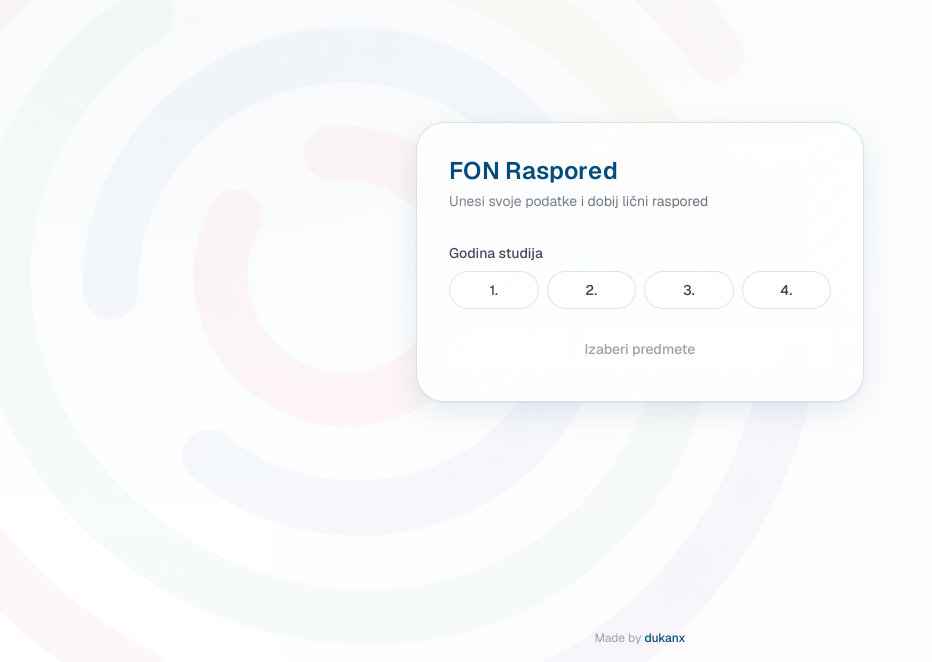
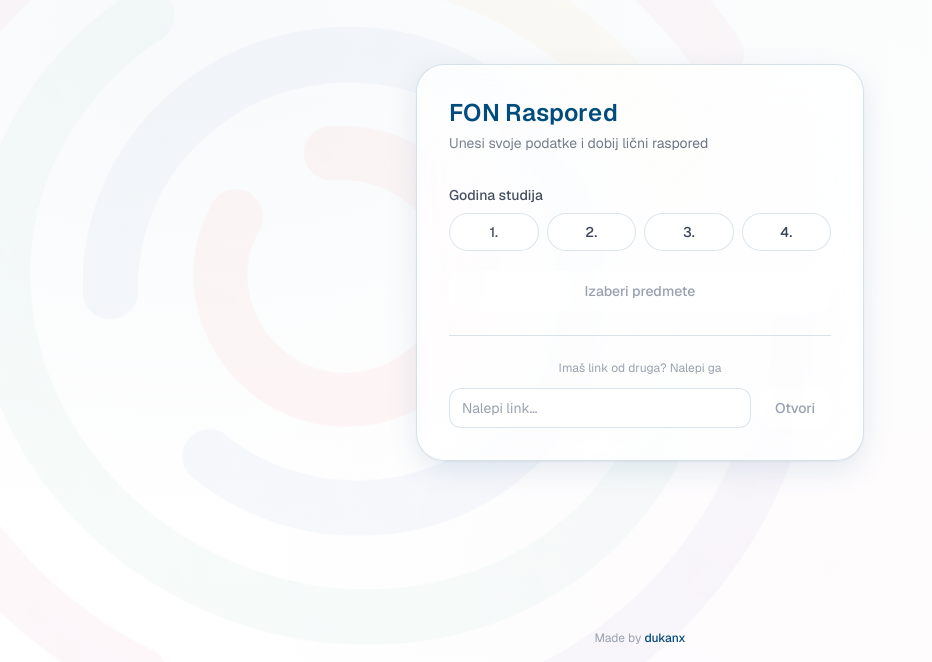
Before and after one commit to dukanx/fon-raspored, a Next.js app: page / in a window 1280 px wide. Shown: the part 138-800 px from the top of the page, without its empty margins (0-932 px from the left). Built offline with nearby package versions, Linux system fonts and the light colour scheme.

Commit message:
feat: nalepi deljeni link u onboardingu
Polje u onboardingu gde se nalepi deljeni link (pun URL ili sam kod) pa vodi
na /deli koji primeni raspored. Resava iOS slucaj gde home-screen PWA ima
odvojen storage od Safarija, pa link otvoren u Safariju ne stigne do aplikacije.

```diff
--- a/app/page.tsx
+++ b/app/page.tsx
@@ -5,9 +5,20 @@ import { useRouter } from 'next/navigation'
 import type { SemesterData } from '@/lib/types'
 import { findGroup, getProgramsForYear } from '@/lib/schedule'
 import { session, saved } from '@/lib/storage'
+import { decodeShare } from '@/lib/share'
 import BlurText from '@/components/BlurText'
 
 const GLASS = 'liquid-glass'
+
+// Izvuče share kod iz nalepljenog teksta — bilo pun URL (.../deli?s=KOD) bilo
+// sam kod. Omogućava da se deljeni raspored primeni i unutar sveže instalirane
+// PWA (na iOS-u home-screen app ima odvojen storage od Safarija).
+function extractShareCode(input: string): string {
+  const t = input.trim()
+  if (!t) return ''
+  const m = t.match(/[?&]s=([^&\s]+)/)
+  return m ? m[1] : t
+}
 
 export default function OnboardingPage() {
   const router = useRouter()
@@ -19,6 +30,8 @@ export default function OnboardingPage() {
   const [programs, setPrograms] = useState<string[]>([])
   const [loading, setLoading] = useState(false)
   const [error, setError] = useState<string | null>(null)
+  const [shareInput, setShareInput] = useState('')
+  const [shareError, setShareError] = useState<string | null>(null)
   const isHydrated = useSyncExternalStore(
     () => () => { },
     () => true,
@@ -126,6 +139,17 @@ export default function OnboardingPage() {
       semester: data.semester,
     })
     router.push('/izborni')
+  }
+
+  // Otvori deljeni raspored iz nalepljenog linka — vodi na /deli koji radi u
+  // istom (PWA) kontekstu, pa se primenjuje na pravi storage.
+  function openSharedLink() {
+    const code = extractShareCode(shareInput)
+    if (!code || !decodeShare(code)) {
+      setShareError('Link nije važeći. Nalepi ceo link koji si dobio.')
+      return
+    }
+    router.push(`/deli?s=${code}`)
   }
 
   const canSubmit =
@@ -241,6 +265,42 @@ export default function OnboardingPage() {
           Izaberi predmete
         </button>
 
+        {/* Nalepi deljeni link — koristi se npr. posle instalacije PWA (iOS home
+            screen app ima odvojen storage od Safarija) */}
+        <div className="mt-6 border-t border-[#024c7d]/15 pt-6 dark:border-white/20">
+          <p className="text-xs text-gray-400 dark:text-gray-500 text-center mb-3">
+            Imaš link od druga? Nalepi ga
+          </p>
+          <div className="flex gap-2">
+            <input
+              type="text"
+              value={shareInput}
+              onChange={e => { setShareInput(e.target.value); setShareError(null) }}
+              onKeyDown={e => e.key === 'Enter' && shareInput.trim() && openSharedLink()}
+              placeholder="Nalepi link…"
+              className="flex-1 h-10 px-3 rounded-xl border border-[#024c7d]/15 text-sm
+                         text-gray-900 dark:text-gray-100 bg-white/70 dark:bg-gray-900/65
+                         dark:border-white/20 placeholder-gray-400 dark:placeholder-gray-500
+                         focus:outline-none focus:ring-2 focus:ring-[#024c7d]
+                         dark:focus:ring-[#60c3ad] focus:border-transparent"
+            />
+            <button
+              onClick={openSharedLink}
+              disabled={!shareInput.trim()}
+              className={`shrink-0 rounded-xl px-4 text-sm font-medium transition-colors
+                ${shareInput.trim()
+                  ? 'bg-[#024c7d] text-white hover:bg-[#013d6a] dark:bg-[#60c3ad] dark:text-[#024c7d] dark:hover:bg-[#4db3a0]'
+                  : 'bg-white/60 text-gray-400 cursor-not-allowed dark:bg-gray-800/68 dark:text-gray-500'
+                }`}
+            >
+              Otvori
+            </button>
+          </div>
+          {shareError && (
+            <p className="mt-2 text-xs text-red-500 dark:text-red-400 text-center">{shareError}</p>
+          )}
+        </div>
+
         {/* Fallback - ručni odabir grupe */}
         {selectedYear && data && (
           <div className="mt-6 border-t border-[#024c7d]/15 pt-6 dark:border-white/20">
```
